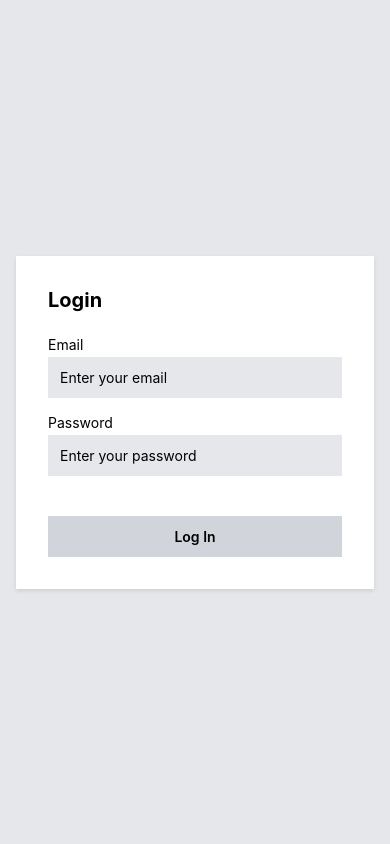
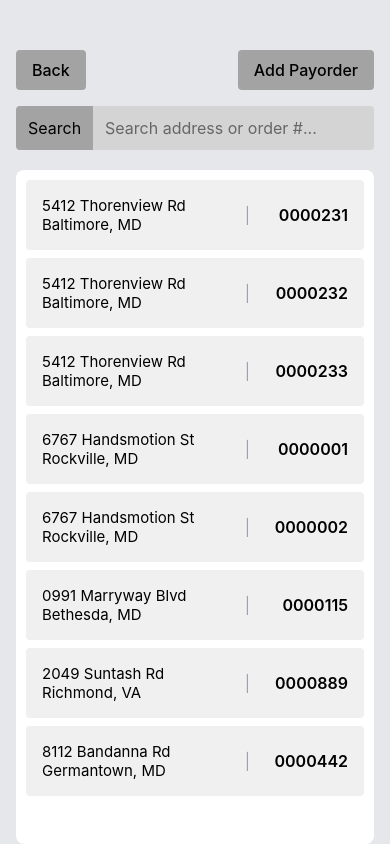
Before and after one commit to ezhang982/Construction-Material-Inventory-Management-Mobile-App, a React Native app in the folder Construction-Material-Inventory-Management-Mobile-App/: screen /Payorders in a window 390 px wide. Built offline with nearby package versions, Linux system fonts and the light colour scheme.

Commit message:
Implemented Barebones Payorder Page with Mock Data

```diff
--- a/Construction-Material-Inventory-Management-Mobile-App/App.tsx
+++ b/Construction-Material-Inventory-Management-Mobile-App/App.tsx
@@ -2,6 +2,7 @@ import React from 'react';
 import { NavigationContainer } from '@react-navigation/native';
 import { createNativeStackNavigator } from '@react-navigation/native-stack';
 import Jobsites from './src/screens/jobSites';
+import Payorders from './src/screens/Payorders';
 
 // Import Screens/Pages
 import Login from './src/screens/Login';
@@ -12,6 +13,7 @@ export type RootStackParamList = {
   Login: undefined;
   MainMenu: undefined;
   Jobsites: undefined;
+  Payorders: undefined;
 };
 
 const Stack = createNativeStackNavigator<RootStackParamList>();
@@ -24,6 +26,7 @@ export default function App() {
         <Stack.Screen name="Login" component={Login} />
         <Stack.Screen name="MainMenu" component={MainMenu} />
         <Stack.Screen name="Jobsites" component={Jobsites} />
+        <Stack.Screen name="Payorders" component={Payorders} />
       </Stack.Navigator>
     </NavigationContainer>
   );
--- a/Construction-Material-Inventory-Management-Mobile-App/src/data/mockData.ts
+++ b/Construction-Material-Inventory-Management-Mobile-App/src/data/mockData.ts
@@ -17,3 +17,21 @@ export const mockJobsites: Jobsite[] = [
   { id: '5544332', address: '321 Construction Way DC' },
   { id: '9988776', address: '88 Builder Blvd Arlington, VA' },
 ];
+
+export interface Payorder {
+  id: string; // Database ID (hidden in UI)
+  address: string;
+  payorderNumber: string;
+}
+
+export const mockPayorders: Payorder[] = [
+  { id: '1', address: '5412 Thorenview Rd Baltimore, MD', payorderNumber: '0000231' },
+  { id: '2', address: '5412 Thorenview Rd Baltimore, MD', payorderNumber: '0000232' },
+  { id: '3', address: '5412 Thorenview Rd Baltimore, MD', payorderNumber: '0000233' },
+  { id: '4', address: '6767 Handsmotion St Rockville, MD', payorderNumber: '0000001' },
+  { id: '5', address: '6767 Handsmotion St Rockville, MD', payorderNumber: '0000002' },
+  // Extra data to ensure scrolling
+  { id: '6', address: '0991 Marryway Blvd Bethesda, MD', payorderNumber: '0000115' },
+  { id: '7', address: '2049 Suntash Rd Richmond, VA', payorderNumber: '0000889' },
+  { id: '8', address: '8112 Bandanna Rd Germantown, MD', payorderNumber: '0000442' },
+];
--- a/Construction-Material-Inventory-Management-Mobile-App/src/screens/MainMenu.tsx
+++ b/Construction-Material-Inventory-Management-Mobile-App/src/screens/MainMenu.tsx
@@ -36,7 +36,10 @@ export default function MainMenu() {
           <Text style={styles.menuButtonText}>Jobsite Inventories</Text>
         </TouchableOpacity>
 
-        <TouchableOpacity style={styles.menuButton}>
+        <TouchableOpacity
+          style={styles.menuButton}
+          onPress={() => navigation.navigate('Payorders')}
+        >
           <Text style={styles.menuButtonText}>Pay Orders</Text>
         </TouchableOpacity>
 
--- /dev/null
+++ b/Construction-Material-Inventory-Management-Mobile-App/src/screens/Payorders.tsx
@@ -0,0 +1,147 @@
+import React, { useState } from 'react';
+import { View, Text, TextInput, TouchableOpacity, StyleSheet, FlatList } from 'react-native';
+import { useNavigation } from '@react-navigation/native';
+import { NativeStackNavigationProp } from '@react-navigation/native-stack';
+import { RootStackParamList } from '../../App';
+import { mockPayorders, Payorder } from '../data/mockData';
+
+export default function Payorders() {
+  const navigation = useNavigation<NativeStackNavigationProp<RootStackParamList>>();
+
+  const [searchQuery, setSearchQuery] = useState('');
+
+  // Filters by both the address and the pay order number
+  const filteredPayorders = mockPayorders.filter(order =>
+    order.address.toLowerCase().includes(searchQuery.toLowerCase()) ||
+    order.payorderNumber.includes(searchQuery)
+  );
+
+  const renderItem = ({ item }: { item: Payorder }) => (
+    <TouchableOpacity style={styles.card}>
+      <Text style={styles.addressText} numberOfLines={2}>
+        {item.address}
+      </Text>
+      <Text style={styles.divider}>|</Text>
+      <Text style={styles.orderNumberText}>{item.payorderNumber}</Text>
+    </TouchableOpacity>
+  );
+
+  return (
+    <View style={styles.container}>
+
+      {/* Top Header Row - Just the Buttons */}
+      <View style={styles.headerRow}>
+        <TouchableOpacity style={styles.headerButton} onPress={() => navigation.goBack()}>
+          <Text style={styles.buttonText}>Back</Text>
+        </TouchableOpacity>
+
+        <TouchableOpacity style={styles.headerButton}>
+          <Text style={styles.buttonText}>Add Payorder</Text>
+        </TouchableOpacity>
+      </View>
+
+      {/* Second Row - Full Width Search Bar */}
+      <View style={styles.searchContainer}>
+        <Text style={styles.searchLabel}>Search</Text>
+        <TextInput
+          style={styles.searchInput}
+          value={searchQuery}
+          onChangeText={setSearchQuery}
+          placeholder="Search address or order #..."
+          placeholderTextColor="#666"
+        />
+      </View>
+
+      {/* Scrollable List */}
+      <View style={styles.listContainer}>
+        <FlatList
+          data={filteredPayorders}
+          keyExtractor={(item) => item.id}
+          renderItem={renderItem}
+          showsVerticalScrollIndicator={true}
+          contentContainerStyle={{ paddingBottom: 20 }}
+        />
+      </View>
+
+    </View>
+  );
+}
+
+const styles = StyleSheet.create({
+  container: {
+    flex: 1,
+    backgroundColor: '#E5E7EB',
+    paddingTop: 50,
+    paddingHorizontal: 16,
+  },
+  headerRow: {
+    flexDirection: 'row',
+    justifyContent: 'space-between',
+    marginBottom: 16,
+  },
+  headerButton: {
+    backgroundColor: '#A3A3A3',
+    paddingVertical: 10,
+    paddingHorizontal: 16,
+    borderRadius: 4,
+  },
+  buttonText: {
+    color: '#000',
+    fontSize: 16,
+    fontWeight: '500',
+  },
+  searchContainer: {
+    flexDirection: 'row',
+    alignItems: 'center',
+    marginBottom: 20,
+    width: '100%',
+  },
+  searchLabel: {
+    backgroundColor: '#A3A3A3',
+    paddingVertical: 12,
+    paddingHorizontal: 12,
+    fontSize: 16,
+    borderTopLeftRadius: 4,
+    borderBottomLeftRadius: 4,
+    overflow: 'hidden',
+  },
+  searchInput: {
+    flex: 1,
+    backgroundColor: '#D4D4D4',
+    paddingVertical: 12,
+    paddingHorizontal: 12,
+    fontSize: 16,
+    borderTopRightRadius: 4,
+    borderBottomRightRadius: 4,
+  },
+  listContainer: {
+    flex: 1,
+    backgroundColor: '#FFFFFF',
+    padding: 10,
+    borderRadius: 8,
+  },
+  card: {
+    flexDirection: 'row',
+    backgroundColor: '#F0F0F0',
+    padding: 16,
+    marginBottom: 8,
+    alignItems: 'center',
+    borderRadius: 4,
+  },
+  addressText: {
+    fontSize: 15,
+    flex: 1, // Allows the address to take up the remaining space
+    paddingRight: 8,
+  },
+  divider: {
+    fontSize: 16,
+    marginHorizontal: 8,
+    color: '#9CA3AF',
+  },
+  orderNumberText: {
+    fontSize: 16,
+    width: 90, // Keeps the order numbers perfectly aligned on the right
+    fontWeight: '600',
+    textAlign: 'right',
+  }
+});
```
